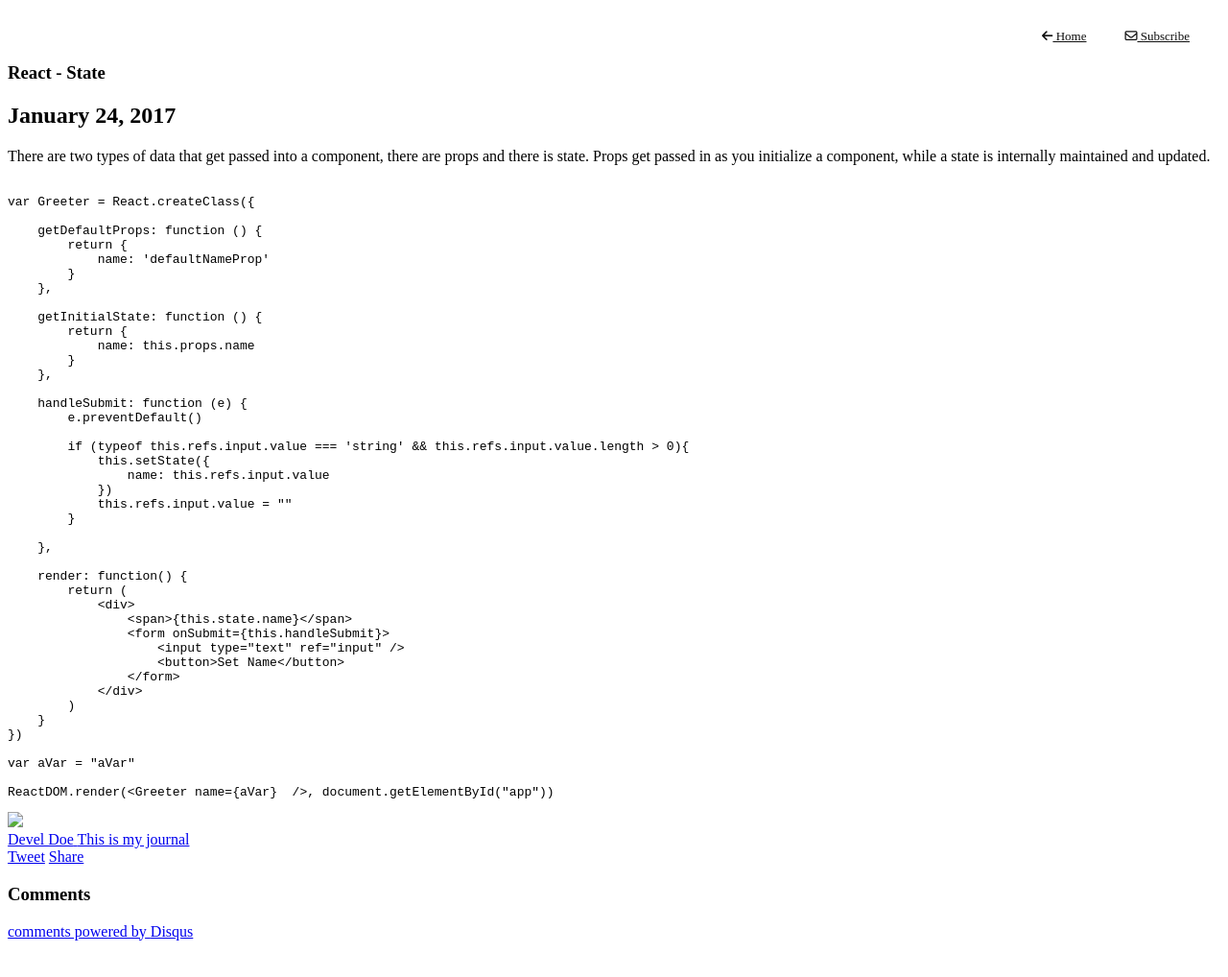
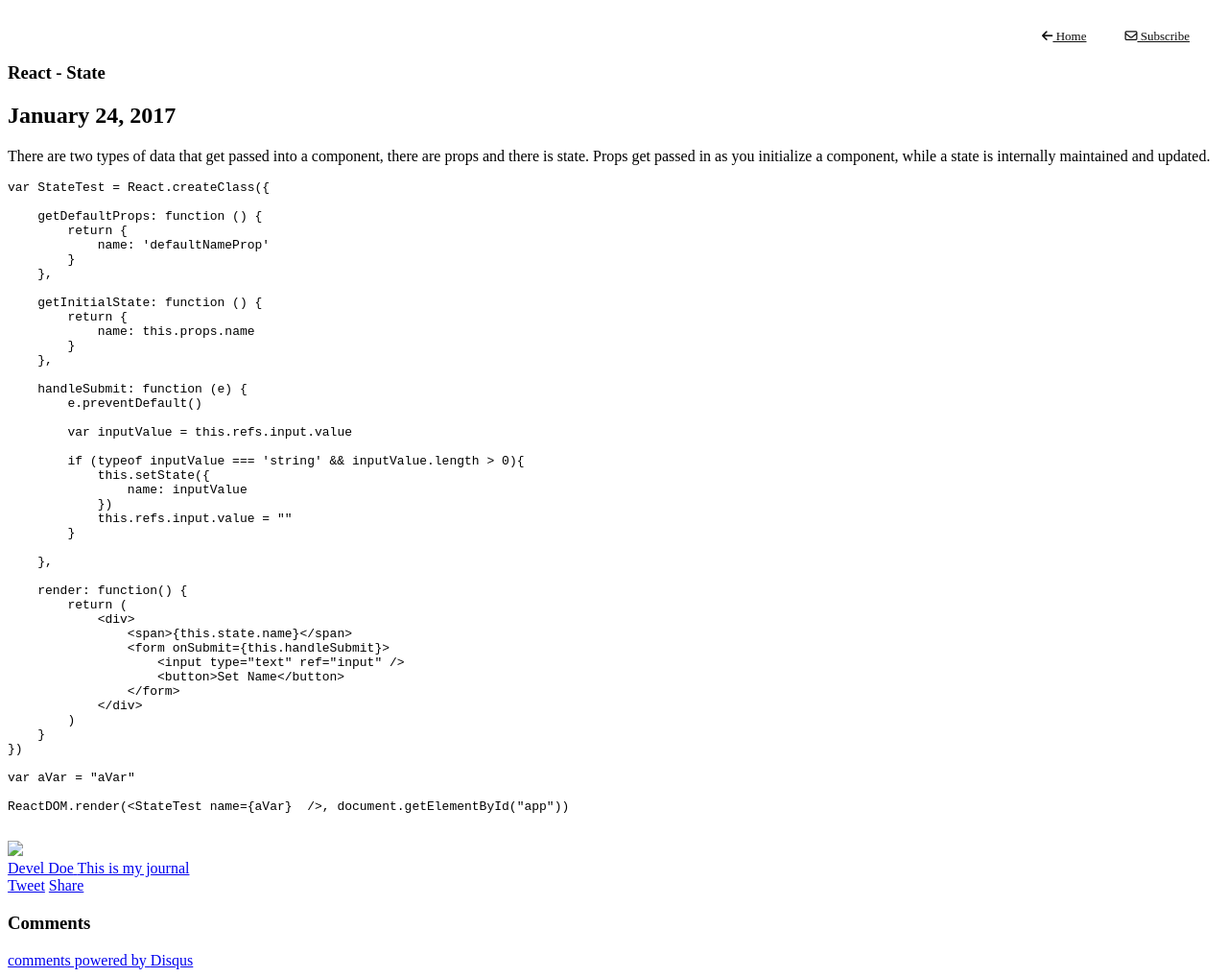
Before and after one commit to develdoe/develdoe.github.io, a Jekyll site: the page built from _posts/2017-01-24-react-state.md, in a window 1280 px wide. Shown: the whole page at 96% size. Built offline with Jekyll 4.4.1, drawn with Linux system fonts in a browser that asks for light colours; nearby versions of some CDN libraries; comment, search, counter and statistics services are not loaded; before the commit the page ends 988 px from its top, so only the background shows below that.

Commit message:
Created 2017-01-24-react-state.md

````diff
--- a/_posts/2017-01-24-react-state.md
+++ b/_posts/2017-01-24-react-state.md
@@ -9,8 +9,7 @@ category:
 There are two types of data that get passed into a component, there are props and there is state. Props get passed in as you initialize a component, while a state is internally maintained and updated.
 
 ```js
-
-var Greeter = React.createClass({
+var StateTest = React.createClass({
 
     getDefaultProps: function () {
         return {
@@ -27,9 +26,11 @@ var Greeter = React.createClass({
     handleSubmit: function (e) {
         e.preventDefault()
 
-        if (typeof this.refs.input.value === 'string' && this.refs.input.value.length > 0){
+        var inputValue = this.refs.input.value
+
+        if (typeof inputValue === 'string' && inputValue.length > 0){
             this.setState({
-                name: this.refs.input.value
+                name: inputValue
             })
             this.refs.input.value = ""
         }
@@ -51,5 +52,6 @@ var Greeter = React.createClass({
 
 var aVar = "aVar"
 
-ReactDOM.render(<Greeter name={aVar}  />, document.getElementById("app"))
+ReactDOM.render(<StateTest name={aVar}  />, document.getElementById("app"))
+
 ```
````
